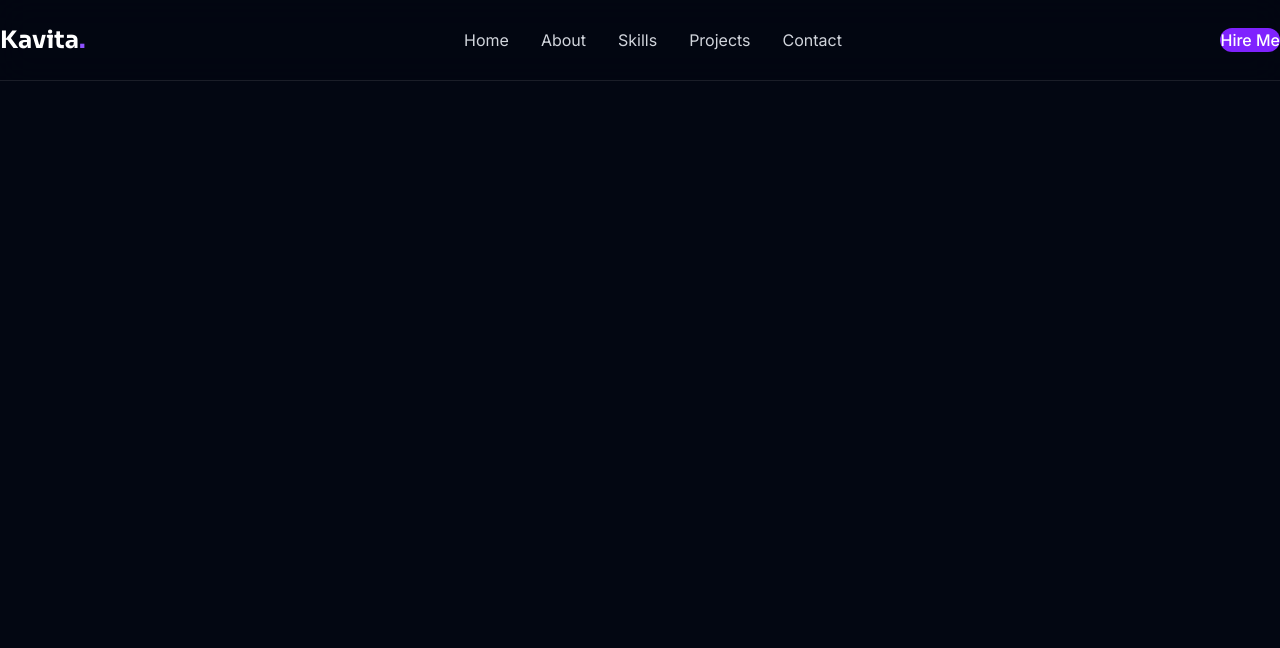
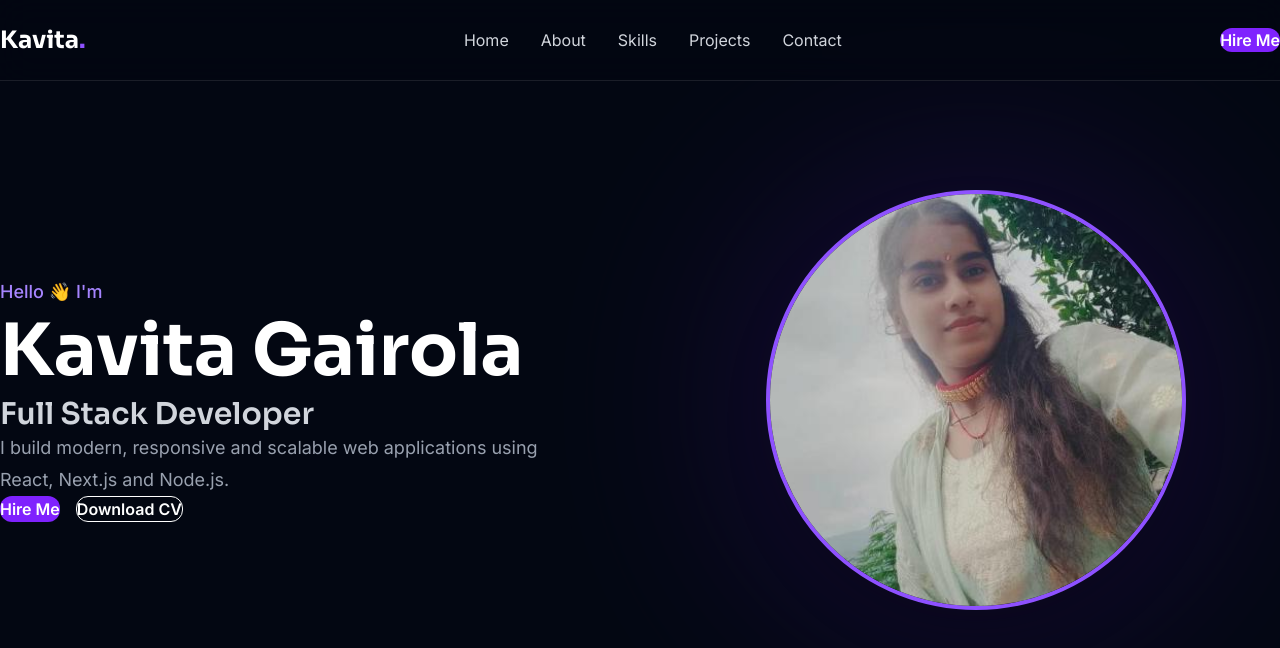
Before and after one commit to kavitagairola/portfolio, a Next.js app: page / in a window 1280 px wide. Shown: the top 648 px of the page. Built offline with nearby package versions, Linux system fonts and the light colour scheme.

Commit message:
Backup before Tailwind downgrade

```diff
--- a/app/globals.css
+++ b/app/globals.css
@@ -13,7 +13,8 @@
 
 *{
   margin:0;
-  padding:0;
+  padding: 0;
+
   box-sizing:border-box;
 }
 
@@ -44,13 +45,3 @@ img{
   max-width:100%;
   display:block;
 }
-
-section {
-  padding: 120px 0;
-}
-
-.container {
-  max-width: 1280px;
-  margin: auto;
-  padding-inline: 20px;
-}
--- a/app/page.tsx
+++ b/app/page.tsx
@@ -1,9 +1,11 @@
+import Hero from "@/components/hero/Hero";
 import Navbar from "@/components/navbar/Navbar";
 
 export default function Home() {
   return (
     <>
       <Navbar />
+      <Hero />
     </>
   );
 }
--- a/components/hero/Hero.tsx
+++ b/components/hero/Hero.tsx
@@ -0,0 +1,75 @@
+import Image from "next/image";
+import { HERO_CONTENT } from "@/constants";
+import Button from "../ui/Button";
+import Container from "../ui/Container";
+
+export default function Hero() {
+  return (
+    <section
+      id="home"
+      className="min-h-screen flex items-center"
+    >
+      <Container>
+
+        <div className="grid grid-cols-1 lg:grid-cols-2 items-center gap-16">
+
+          {/* Left */}
+
+          <div className="max-w-xl">
+
+            <p className="text-violet-400 text-lg font-medium mb-4">
+              {HERO_CONTENT.greeting}
+            </p>
+
+            <h1 className="text-5xl md:text-6xl lg:text-7xl font-bold leading-tight">
+              {HERO_CONTENT.name}
+            </h1>
+
+            <h2 className="mt-5 text-2xl md:text-3xl text-gray-300 font-semibold">
+              {HERO_CONTENT.role}
+            </h2>
+
+            <p className="mt-6 text-gray-400 text-lg leading-8">
+              {HERO_CONTENT.description}
+            </p>
+
+            <div className="mt-10 flex flex-wrap gap-4">
+
+              <Button text="Hire Me" />
+
+              <Button
+                text="Download CV"
+                variant="outline"
+              />
+
+            </div>
+
+          </div>
+
+          {/* Right */}
+
+          <div className="flex justify-center">
+
+            <div className="relative">
+
+              <div className="absolute inset-0 bg-violet-600 blur-[120px] opacity-20 rounded-full"></div>
+
+              <Image
+                src="/images/profile.png"
+                alt="Profile"
+                width={420}
+                height={420}
+                priority
+                className="relative w-[300px] h-[300px] md:w-[380px] md:h-[380px] lg:w-[420px] lg:h-[420px] rounded-full object-cover border-4 border-violet-500 shadow-2xl"
+              />
+
+            </div>
+
+          </div>
+
+        </div>
+
+      </Container>
+    </section>
+  );
+}
--- a/components/navbar/Navbar.tsx
+++ b/components/navbar/Navbar.tsx
@@ -5,7 +5,7 @@ export default function Navbar() {
   return (
     <header className="fixed top-0 left-0 w-full z-50 backdrop-blur-lg border-b border-white/10 bg-[#030712]/70">
       <Container>
-        <nav className="flex items-center justify-between h-20">
+        <nav className="flex items-center justify-between h-20 pt-20">
 
           {/* Logo */}
           <h1 className="text-2xl font-bold">
--- a/components/ui/Button.tsx
+++ b/components/ui/Button.tsx
@@ -1,10 +1,20 @@
 interface Props {
   text: string;
+  variant?: "primary" | "outline";
 }
 
-export default function Button({ text }: Props) {
+export default function Button({
+  text,
+  variant = "primary",
+}: Props) {
   return (
-    <button className="px-6 py-3 rounded-xl bg-violet-600 hover:bg-violet-700 transition-all duration-300 font-medium">
+    <button
+      className={`px-7 py-3 rounded-xl font-semibold transition-all duration-300 ${
+        variant === "primary"
+          ? "bg-violet-600 hover:bg-violet-700 text-white"
+          : "border border-white text-white hover:bg-white hover:text-black"
+      }`}
+    >
       {text}
     </button>
   );
--- a/components/ui/Container.tsx
+++ b/components/ui/Container.tsx
@@ -4,9 +4,11 @@ interface Props {
   children: ReactNode;
 }
 
-export default function Container({ children }: Props) {
+export default function Container({
+  children,
+}: Props) {
   return (
-    <div className="max-w-7xl mx-auto px-5 lg:px-8">
+    <div className="mx-auto w-full max-w-7xl px-6 sm:px-8 lg:px-12 xl:px-16">
       {children}
     </div>
   );
--- a/constants/index.ts
+++ b/constants/index.ts
@@ -1,28 +1,13 @@
 export const NAV_LINKS = [
-  {
-    title: "Home",
-    href: "#home",
-  },
-  {
-    title: "About",
-    href: "#about",
-  },
-  {
-    title: "Skills",
-    href: "#skills",
-  },
-  {
-    title: "Projects",
-    href: "#projects",
-  },
-  {
-    title: "Contact",
-    href: "#contact",
-  },
+  { title: "Home", href: "#home" },
+  { title: "About", href: "#about" },
+  { title: "Skills", href: "#skills" },
+  { title: "Projects", href: "#projects" },
+  { title: "Contact", href: "#contact" },
 ];
 
 export const HERO_CONTENT = {
-  greeting: "Hello, I'm 👋",
+  greeting: "Hello 👋 I'm",
   name: "Kavita Gairola",
   role: "Full Stack Developer",
   description:
```
